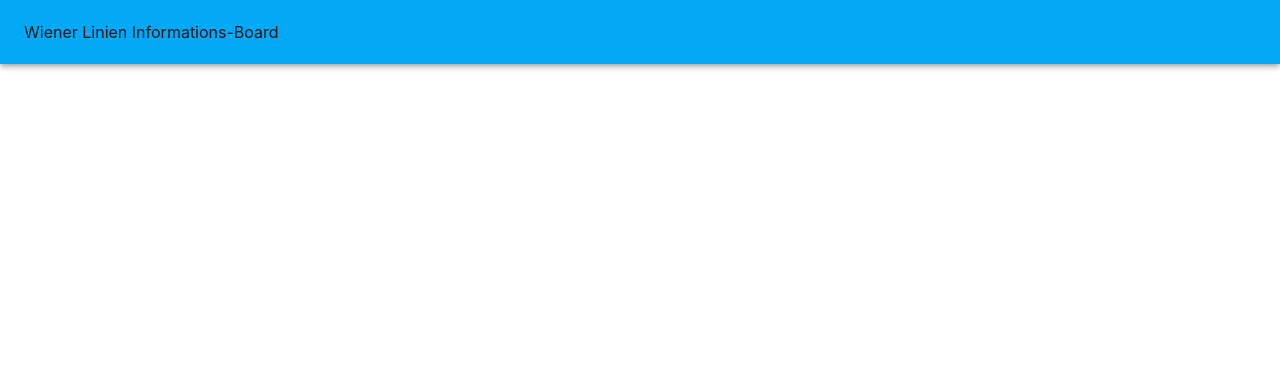
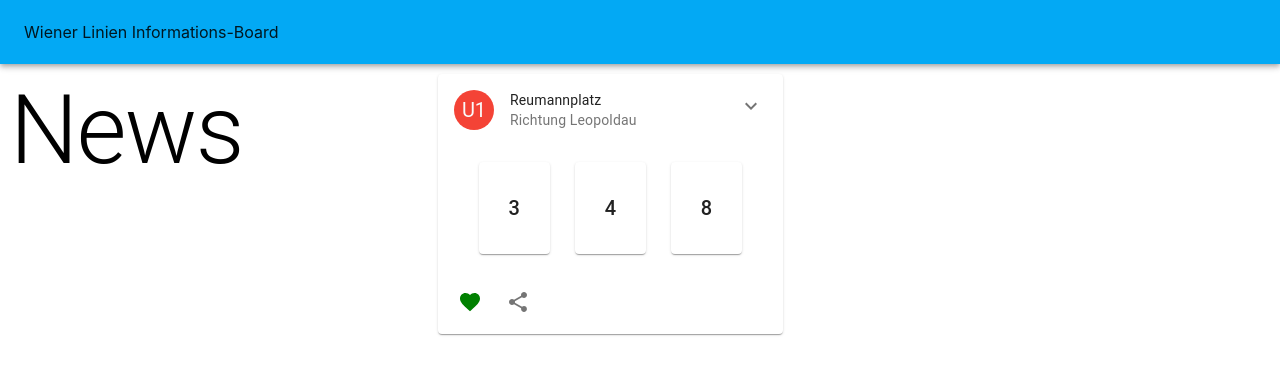
Before and after one commit to chrii/wienerlinienreactfrontend, a React (Create React App) app: page / in a window 1280 px wide. Shown: the top 374 px of the page. Built offline with nearby package versions, Linux system fonts and the light colour scheme; the HTML template or start-up script is replaced by a standard one.

Commit message:
Testcard inserted

```diff
--- a/package.json
+++ b/package.json
@@ -3,9 +3,12 @@
   "version": "0.1.0",
   "private": true,
   "dependencies": {
+    "@material-ui/core": "^4.9.4",
+    "@material-ui/icons": "^4.9.1",
     "@testing-library/jest-dom": "^4.2.4",
     "@testing-library/react": "^9.3.2",
     "@testing-library/user-event": "^7.1.2",
+    "material-ui-icons": "^1.0.0-beta.36",
     "react": "^16.12.0",
     "react-dom": "^16.12.0",
     "react-scripts": "3.4.0"
--- a/src/App.js
+++ b/src/App.js
@@ -6,6 +6,8 @@
 import teal from "@material-ui/core/colors/teal";
 import Grid from "@material-ui/core/Grid";
 import Layout from "./components/LandingPage/Layout";
+import Card from "./components/Cards/StationCard";
+import { Typography } from "@material-ui/core";
 
 class App extends Component {
   theme = createMuiTheme({
@@ -20,10 +22,14 @@
       <div>
         <ThemeProvider theme={this.theme}>
           <Layout />
-          <Grid container spacing={3}>
-            <Grid item xs></Grid>
-            <Grid item xs spacing={6}></Grid>
-            <Grid item xs></Grid>
+          <Grid container spacing={3} style={{ padding: 10 }}>
+            <Grid item xs spacing={3}>
+              <Typography variant="h1">News</Typography>
+            </Grid>
+            <Grid item xs spacing={6}>
+              <Card />
+            </Grid>
+            <Grid item xs spacing={3}></Grid>
           </Grid>
         </ThemeProvider>
       </div>
--- a/src/components/Cards/StationCard.js
+++ b/src/components/Cards/StationCard.js
@@ -16,7 +16,6 @@
 import Grid from "@material-ui/core/Grid";
 import Paper from "@material-ui/core/Paper";
 import Typography from "@material-ui/core/Typography";
-import { ThemeProvider } from "@material-ui/core/styles";
 
 const useStyles = makeStyles(theme => ({
   root: {
@@ -50,7 +49,6 @@
   };
 
   return (
-    <ThemeProvider theme={theme}>
     <Card className={classes.root}>
       <CardHeader
         avatar={
@@ -108,6 +106,5 @@
       </CardActions>
       <Collapse in={expanded} timeout="auto" unmountOnExit />
     </Card>
-    </ThemeProvider>
   );
 }
```
Also changed, not shown: 1 other file (tests, documents, lock files or other folders). Lines whose indentation alone changed are shown as unchanged.
